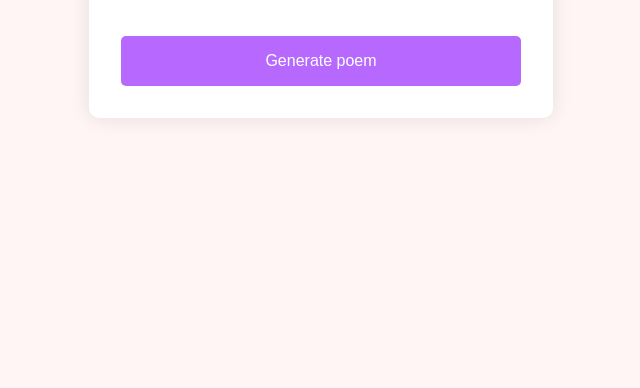
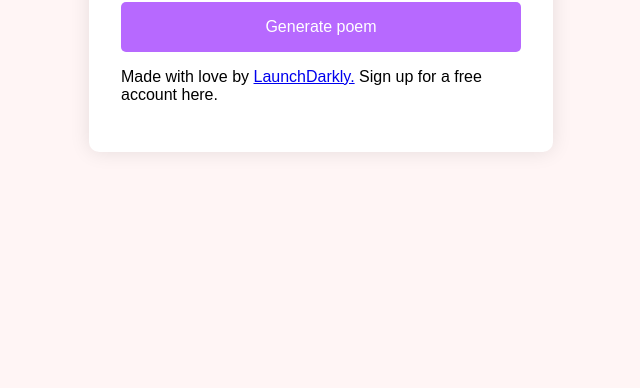
Before and after one commit to annthurium/cs-trivia-demo, a website: page static/index.html in a window 1280 px wide. Shown: the part 412-800 px from the top of the page, without its empty margins (319-959 px from the left). Drawn offline with Linux system fonts and the light colour scheme.

Commit message:
add footer

```diff
--- a/static/index.html
+++ b/static/index.html
@@ -15,6 +15,11 @@
         class="result-container"
         style="white-space: pre-wrap"
       ></div>
+      <p>
+        Made with love by
+        <a href="https://www.launchdarkly.com">LaunchDarkly.</a> Sign up for a
+        <a href="https://app.launchdarkly.com/signup"></a>free account here.
+      </p>
     </div>
 
     <script>
```
